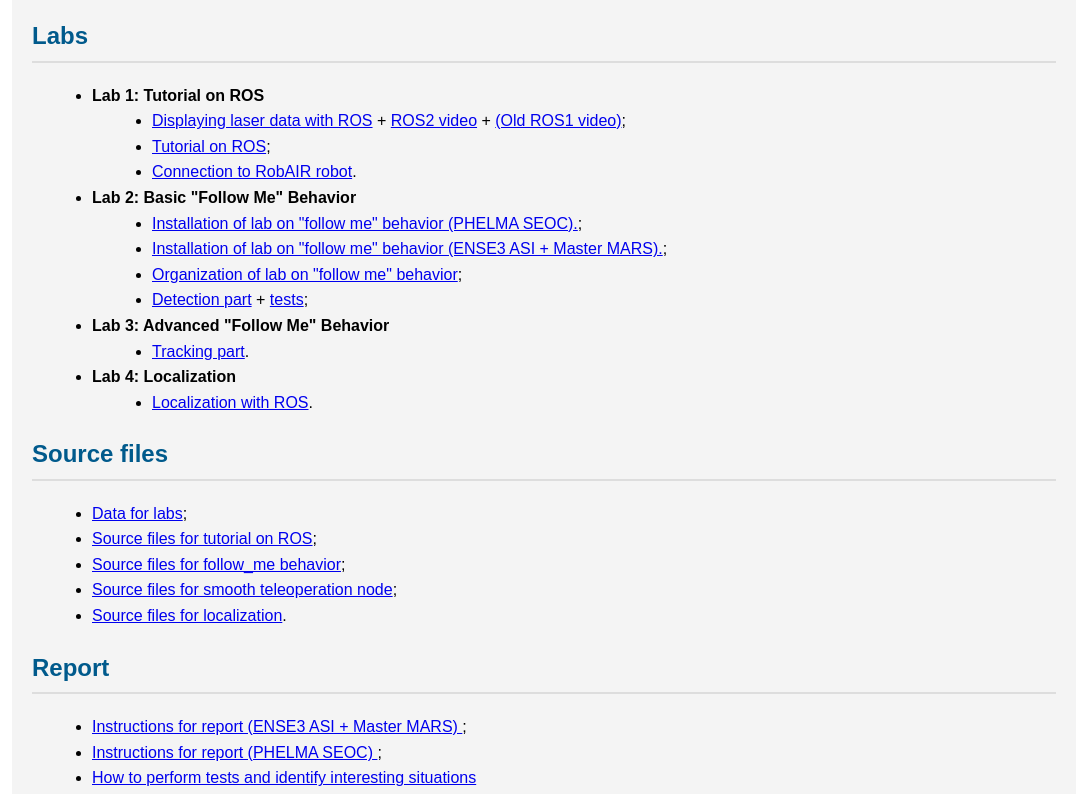
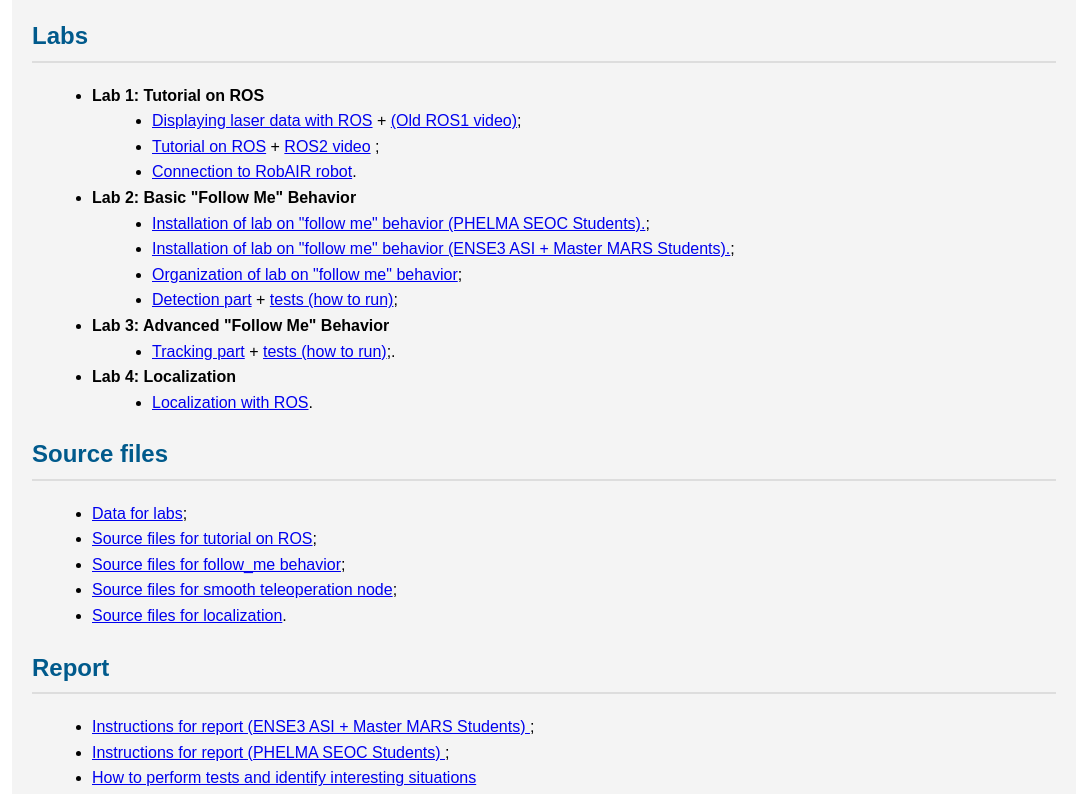
Before and after one commit to olivier-aycard/olivier-aycard.github.io, a plain HTML site: page Teaching/Robotics/index.html in a window 1280 px wide. Shown: the part 685-1479 px from the top of the page, without its empty margins (96-1183 px from the left). Drawn offline with Linux system fonts and the light colour scheme.

Commit message:
Cours ENSE3: MAJ display_laser, ajout questions de comprehension a tutorial_ros, et creation slides tests_tracking

```diff
--- a/Teaching/Robotics/index.html
+++ b/Teaching/Robotics/index.html
@@ -128,24 +128,24 @@
                 <li>
                     <strong>Lab 1: Tutorial on ROS</strong>
                     <ul>
-                        <li><a href="Labs/01-LabROS/TutorialROS/display_laser.pdf">Displaying laser data with ROS</a> + <a href="Labs/01-LabROS/TutorialROS/tutorial_ros_laser_graph_displ.mp4">ROS2 video</a> + <a href="Labs/01-LabROS/TutorialROS/display_laser.mp4">(Old ROS1 video)</a>;</li>
-                        <li><a href="Labs/01-LabROS/TutorialROS/tutorial_ros.pdf">Tutorial on ROS</a>;</li>
+                        <li><a href="Labs/01-LabROS/TutorialROS/display_laser.pdf">Displaying laser data with ROS</a> + <a href="Labs/01-LabROS/TutorialROS/display_laser.mp4">(Old ROS1 video)</a>;</li>
+                        <li><a href="Labs/01-LabROS/TutorialROS/tutorial_ros.pdf">Tutorial on ROS</a> + <a href="Labs/01-LabROS/TutorialROS/tutorial_ros_laser_graph_displ.mp4">ROS2 video</a> ;</li>
                         <li><a href="Labs/01-LabROS/ConnectRobair/connection_robair_hotspot.pdf">Connection to RobAIR robot</a>.</li>
                     </ul>
                 </li>
                 <li>
                     <strong>Lab 2: Basic "Follow Me" Behavior</strong>
                     <ul>
-                        <li><a href="Labs/02-LabDATMO/install_follow_me_behavior.pdf">Installation of lab on "follow me" behavior (PHELMA SEOC).</a>;</li>
-                        <li><a href="Labs/02-LabDATMO/instalation_ense3.pdf">Installation of lab on "follow me" behavior (ENSE3 ASI + Master MARS).</a>;</li>
+                        <li><a href="Labs/02-LabDATMO/install_follow_me_behavior.pdf">Installation of lab on "follow me" behavior (PHELMA SEOC Students).</a>;</li>
+                        <li><a href="Labs/02-LabDATMO/instalation_ense3.pdf">Installation of lab on "follow me" behavior (ENSE3 ASI + Master MARS Students).</a>;</li>
                         <li><a href="Labs/follow_me_behavior.pdf">Organization of lab on "follow me" behavior</a>;</li>
-                        <li><a href="Labs/02-LabDATMO/lab_detection.pdf">Detection part</a> + <a href="Labs/02-LabDATMO/tests_detection.pdf">tests</a>;</li>
+                        <li><a href="Labs/02-LabDATMO/lab_detection.pdf">Detection part</a> + <a href="Labs/02-LabDATMO/tests_detection.pdf">tests (how to run)</a>;</li>
                     </ul>
                 </li>
                 <li>
                     <strong>Lab 3: Advanced "Follow Me" Behavior</strong>
                     <ul>
-                        <li><a href="Labs/02-LabDATMO/lab_tracking.pdf">Tracking part</a>.</li>
+                        <li><a href="Labs/02-LabDATMO/lab_tracking.pdf">Tracking part</a> + <a href="Labs/02-LabDATMO/tests_tracking.pdf">tests (how to run)</a>;.</li>
                     </ul>
                 </li>
                 <li>
@@ -172,8 +172,8 @@
         <section id="report">
             <h2>Report</h2>
             <ul>
-                <li><a href="Report/report_asi.pdf">Instructions for report (ENSE3 ASI + Master MARS) </a>;</li>
-                <li><a href="Report/report_seoc.pdf">Instructions for report (PHELMA SEOC) </a>;</li>
+                <li><a href="Report/report_asi.pdf">Instructions for report (ENSE3 ASI + Master MARS Students) </a>;</li>
+                <li><a href="Report/report_seoc.pdf">Instructions for report (PHELMA SEOC Students) </a>;</li>
                 <li><a href="Report/lab_workflow_and_testing_process.pdf">How to perform tests and identify interesting situations</a></li>
             </ul>
         </section>
```
Also changed, not shown: 3 other files.
